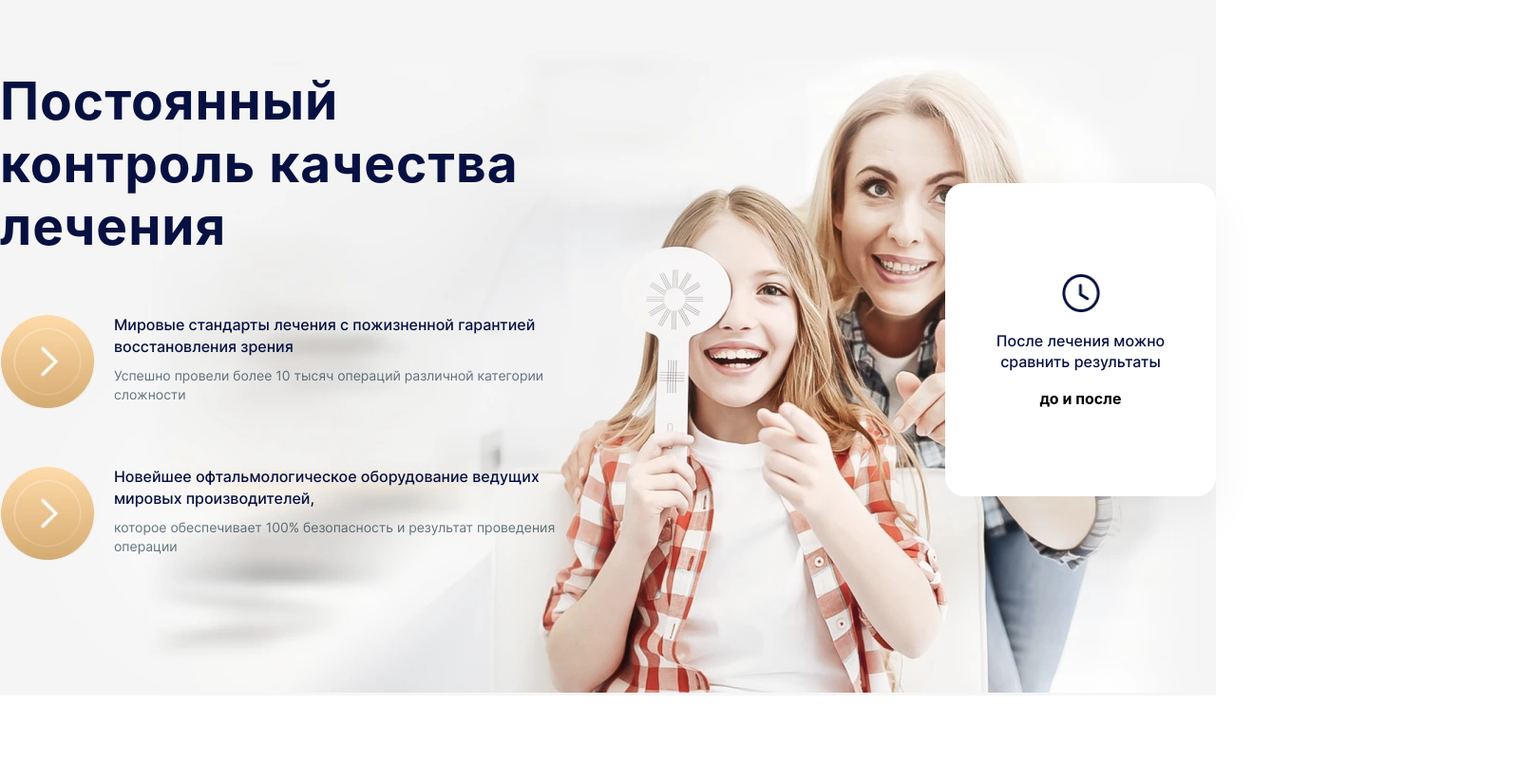
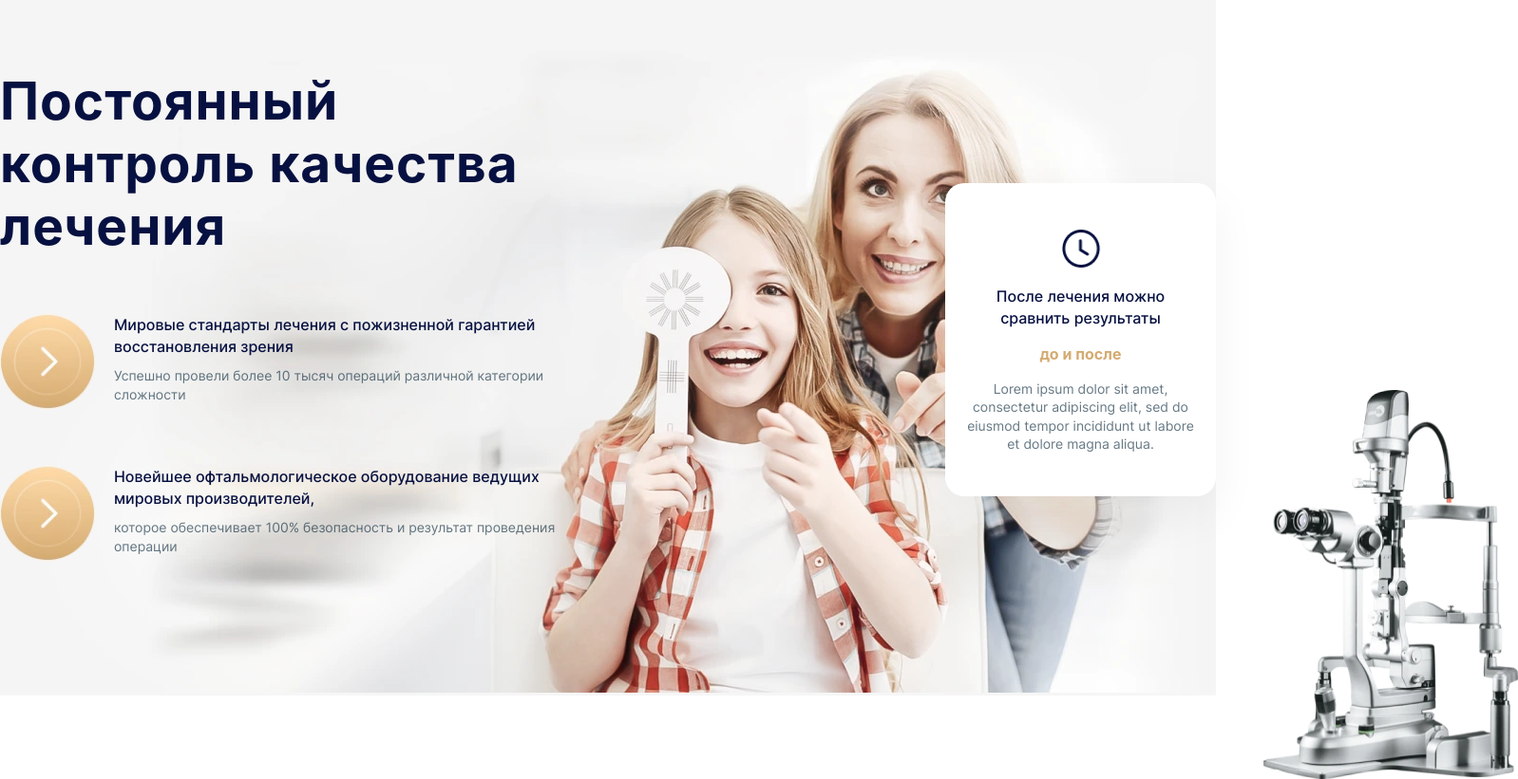
Before and after one commit to askaraliev14/eyeClinic, a plain HTML site: page main.html in a window 1280 px wide. Shown: the part 7490-8311 px from the top of the page at 95% size, 1598 px wide, since content can reach past the window. Before the commit the page ends 8223 px from the top, so only its background shows below. Drawn offline with nearby package versions, Linux system fonts and the light colour scheme; a web font is replaced by a local one.

Commit message:
photo-instr

```diff
--- a/assets/css/main.css
+++ b/assets/css/main.css
@@ -1045,6 +1045,7 @@ a.fx-Revolve:focus:before {
   justify-content: space-between;
   background-position: -100px;
   background-repeat: no-repeat;
+  flex-direction: column;
 }
 
 .quality-control {
@@ -1123,20 +1124,39 @@ a.fx-Revolve:focus:before {
   margin-top: 15px;
 }
 
-.time-box__brown{
+.time-box__brown {
   margin-top: 16px;
   font-family: 'Inter';
   font-style: normal;
   font-weight: 700;
   font-size: 16px;
   line-height: 140%;
-  color: linear-gradient(180deg, #FFDBA9 0%, #D5AB71 100%);
+  color: #D4AB71;
+}
+
+.time-box p {
+  font-family: 'Inter';
+  font-style: normal;
+  font-weight: 400;
+  font-size: 14px;
+  line-height: 140%;
+  text-align: center;
+  color: rgba(0, 32, 51, 0.6);
+  margin-top: 15px;
 }
 
 .qc-img {
   position: relative;
   width: 268px;
   height: 410px;
+  left: 1330px;
+  top: -180px;
+}
+
+.flex-sb {
+  display: flex;
+  justify-content: space-between;
+  width: 100%;
 }
 
 /* CERTIFICATE SLIDER END*/
--- a/main.html
+++ b/main.html
@@ -467,6 +467,7 @@
         </div>
       </div>
       <div class="quality-control__bg container">
+        <div class="flex-sb">
           <div class="quality-control">
             <h2 class="qc-h2">Постоянный контроль
               качества лечения</h2>
@@ -499,8 +500,11 @@
             <span class="time-box__brown">
               до и после
             </span>
+            <p>Lorem ipsum dolor sit amet, consectetur adipiscing elit, sed do eiusmod tempor incididunt ut labore et
+              dolore magna aliqua.</p>
           </div>
-        <!-- <img src="/assets/images/images/instr2.webp" alt="inst" class="qc-img" /> -->
+        </div>
+        <img src="/assets/images/images/instr2.webp" alt="inst" class="qc-img" />
       </div>
     </section>
   </main>
```
Lines whose indentation alone changed are shown as unchanged.
